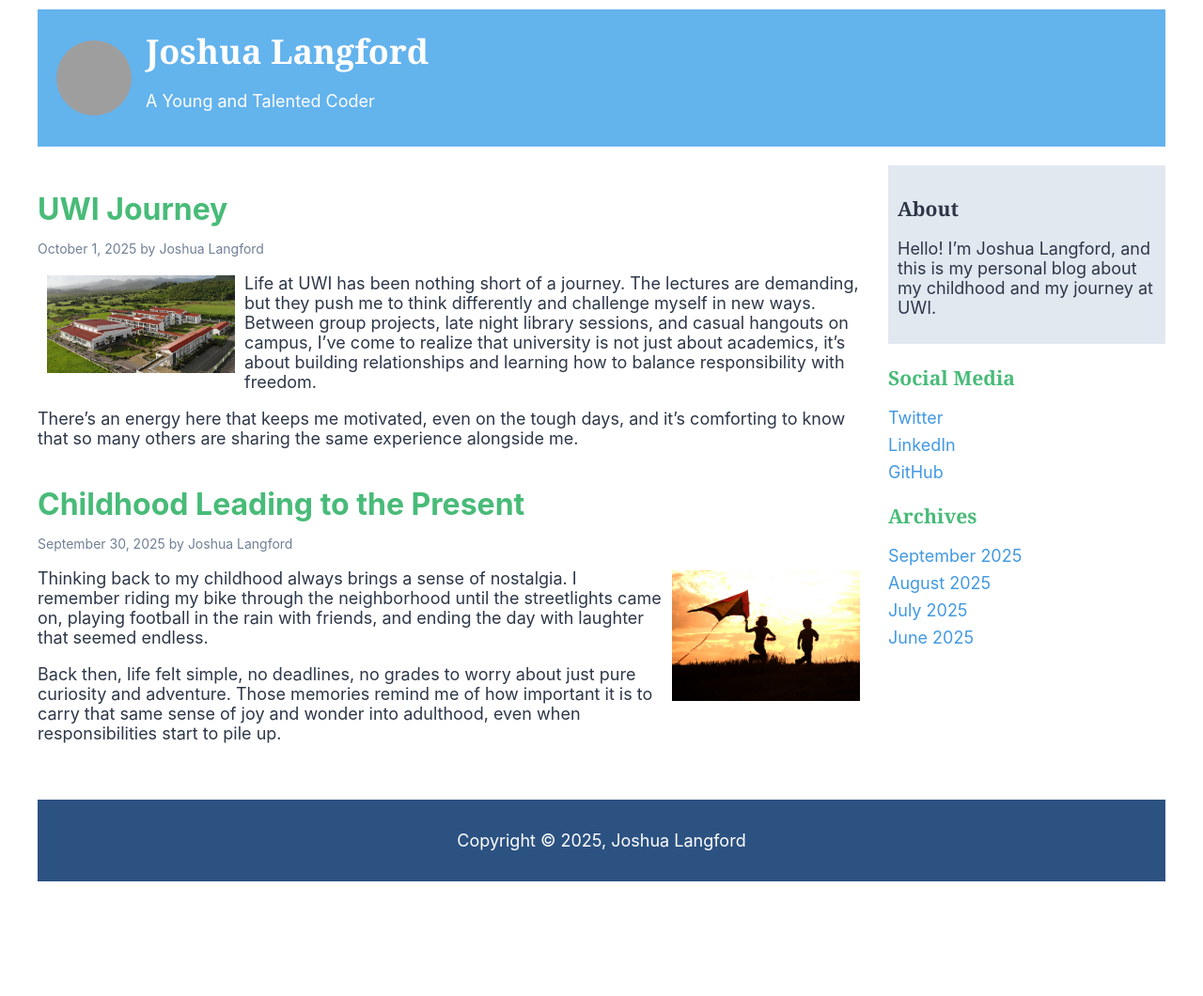
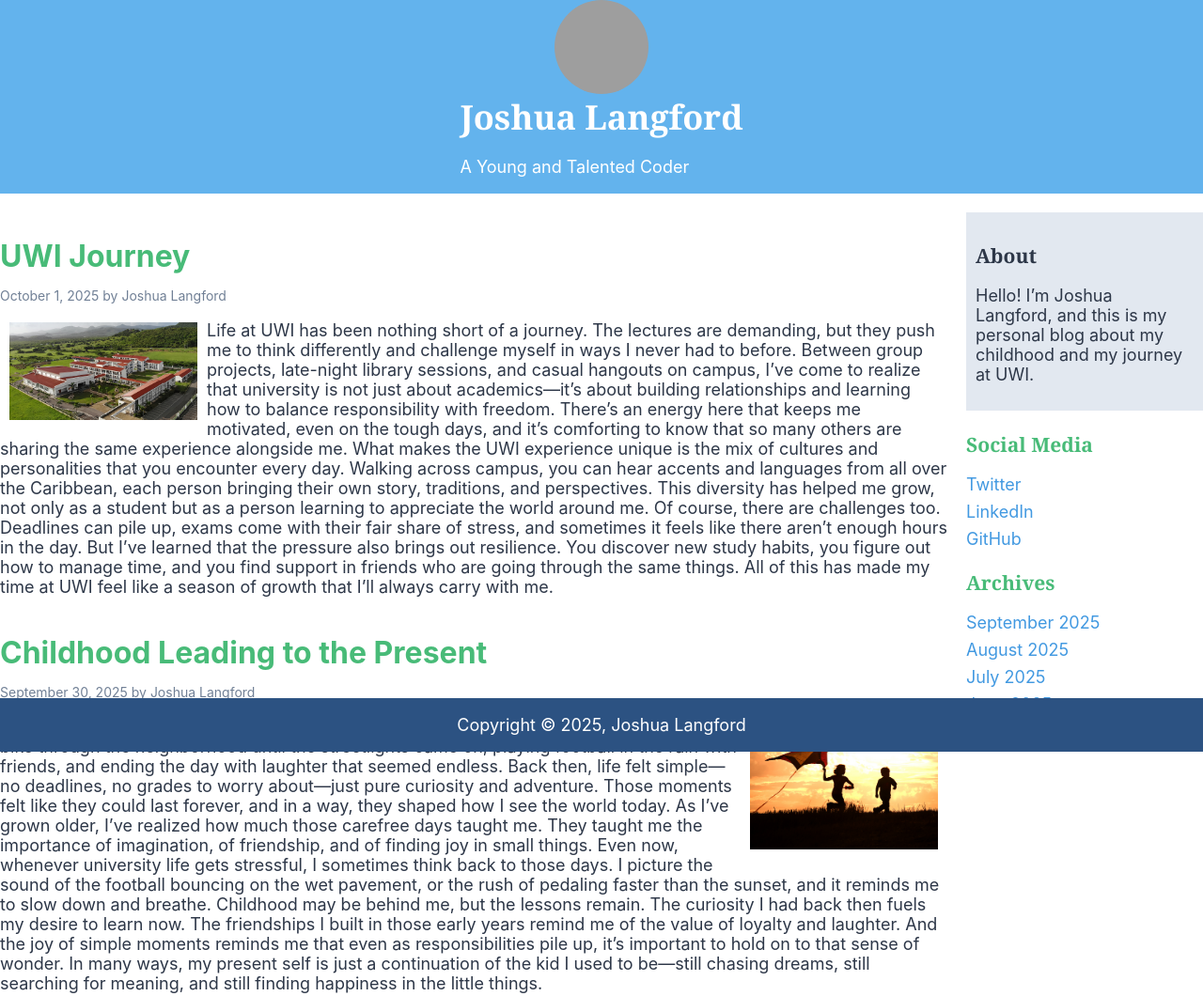
Before and after one commit to SkB1RD/comp2245-assignment2, a plain HTML site: page index.html in a window 1280 px wide. Shown: the whole page at 94% size. Before the commit the page ends 948 px from the top, so only its background shows below. Drawn offline with Linux system fonts and the light colour scheme; grey boxes are pictures that could not be loaded.

Commit message:
fixed format on css file

```diff
--- a/index.html
+++ b/index.html
@@ -24,20 +24,26 @@
       <h2>UWI Journey</h2>
       <p class="meta">October 1, 2025 by Joshua Langford</p>
       <img src="UWI.jpg" alt="Blog image 1" class="post-img left">
-      <p>Life at UWI has been nothing short of a journey. The lectures are demanding, but they push me to think differently and challenge myself in new ways.
-          Between group projects, late night library sessions, and casual hangouts on campus, I’ve come to realize that university is not just about academics, it’s about building relationships and learning how to balance responsibility with freedom.
-      </p>
-      <p>There’s an energy here that keeps me motivated, even on the tough days, and it’s comforting to know that so many others are sharing the same experience alongside me.</p>
+      <p>Life at UWI has been nothing short of a journey. The lectures are demanding, but they push me to think differently and challenge myself in ways I never had to before. Between group projects, late-night library sessions, and casual hangouts on campus, I’ve come to realize that university is not just about academics—it’s about building relationships and learning how to balance responsibility with freedom.
+        There’s an energy here that keeps me motivated, even on the tough days, and it’s comforting to know that so many others are sharing the same experience alongside me.
+        What makes the UWI experience unique is the mix of cultures and personalities that you encounter every day. Walking across campus, you can hear accents and languages from all over the Caribbean, each person bringing their own story, traditions, and perspectives.
+        This diversity has helped me grow, not only as a student but as a person learning to appreciate the world around me.
+        Of course, there are challenges too. Deadlines can pile up, exams come with their fair share of stress, and sometimes it feels like there aren’t enough hours in the day.
+        But I’ve learned that the pressure also brings out resilience. You discover new study habits, you figure out how to manage time, and you find support in friends who are going through the same things. All of this has made my time at UWI feel like a season of growth that I’ll always carry with me.
+        </p>
     </article>
 
     <article>
       <h2>Childhood Leading to the Present</h2>
       <p class="meta">September 30, 2025 by Joshua Langford</p>
       <img src="childhood.jpg" alt="Blog image 2" class="post-img right">
-      <p>Thinking back to my childhood always brings a sense of nostalgia. I remember riding my bike through the neighborhood until the streetlights came on,
-        playing football in the rain with friends, and ending the day with laughter that seemed endless.</p>
-      <p>Back then, life felt simple, no deadlines, no grades to worry about just pure curiosity and adventure.
-        Those memories remind me of how important it is to carry that same sense of joy and wonder into adulthood, even when responsibilities start to pile up.</p>
+      <p>Thinking back to my childhood always brings a sense of nostalgia. I remember riding my bike through the neighborhood until the streetlights came on, playing football in the rain with friends, and ending the day with laughter that seemed endless. Back then, life felt simple—no deadlines, no grades to worry about—just pure curiosity and adventure.
+        Those moments felt like they could last forever, and in a way, they shaped how I see the world today.
+        As I’ve grown older, I’ve realized how much those carefree days taught me. They taught me the importance of imagination, of friendship, and of finding joy in small things.
+        Even now, whenever university life gets stressful, I sometimes think back to those days. I picture the sound of the football bouncing on the wet pavement, or the rush of pedaling faster than the sunset, and it reminds me to slow down and breathe.
+        Childhood may be behind me, but the lessons remain. The curiosity I had back then fuels my desire to learn now. The friendships I built in those early years remind me of the value of loyalty and laughter.
+        And the joy of simple moments reminds me that even as responsibilities pile up, it’s important to hold on to that sense of wonder. In many ways, my present self is just a continuation of the kid I used to be—still chasing dreams, still searching for meaning, and still finding happiness in the little things.
+      </p>
     </article>
   </main>
 
--- a/style.css
+++ b/style.css
@@ -14,25 +14,27 @@ body {
     "header header"
     "main aside"
     "footer footer";
-  grid-template-columns: 3fr 1fr;
+  grid-template-columns: 4fr 1fr;
   grid-gap: 20px;
-  max-width: 1200px;
-  margin: 0 auto;
-  padding: 10px;
+  width: 100%;
+  margin: 0;
+
 }
+
 
 
 header {
   grid-area: header;
   background-color: #63B3ED;
   color: #FFFFFF;
-  padding: 20px;
+  width: 100%;
 }
 
 .header-content {
   display: flex;
   align-items: center;
-  gap: 15px;
+  justify-content: center;
+  flex-direction: column;
 }
 
 header h1 {
@@ -42,8 +44,8 @@ header h1 {
 }
 
 .profile-pic {
-  width: 80px;
-  height: 80px;
+  width: 100px;
+  height: 100px;
   border-radius: 50%;
 }
 
@@ -122,5 +124,7 @@ footer {
   background-color: #2C5282;
   color: #FFFFFF;
   text-align: center;
-  padding: 15px;
+  width: 100%;
+  position: fixed;
+  bottom: 0;
 }
```
